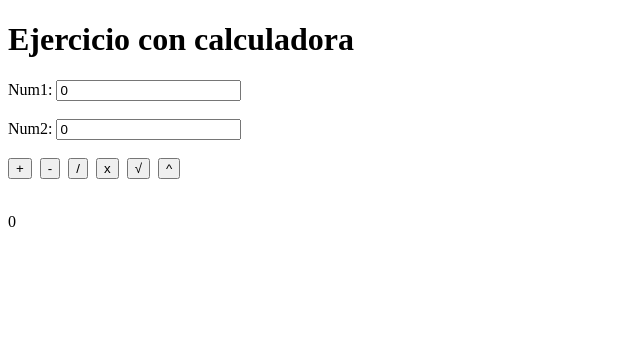
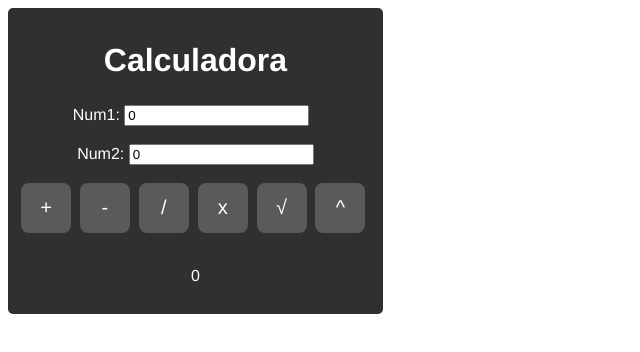
Before and after one commit to juancad/calculator, an Angular app: page / in a window 1280 px wide. Shown: the top 352 px of the page, without its empty margins (0-640 px from the left). Built offline with nearby package versions, Linux system fonts and the light colour scheme.

Commit message:
style modification

```diff
--- a/src/app/app.component.css
+++ b/src/app/app.component.css
@@ -0,0 +1,24 @@
+#calc {
+    background: #303030;
+    color: white;
+    text-align: center;
+    padding: 10px;
+    border-radius: 5px;
+    font-family: Helvetica;
+}
+
+input.calcbtn {
+    background: #5a5a5a;
+    color: white;
+    border-radius: 8px;
+    height: 50px;
+    width: 50px;
+    text-align: center;
+    font-size: 20px;
+    font-family: Helvetica;
+    border: 0px;
+}
+
+input.calcbtn:hover {
+    background: black;
+}
--- a/src/app/app.component.html
+++ b/src/app/app.component.html
@@ -1,16 +1,25 @@
+<table id="calc">
+    <tr>
+        <td>
             <h1>{{title}}</h1>
-
+        </td>
+    </tr>
+    <tr>
+        <td>
             <form>
                 Num1: <input type="number" [(ngModel)]="num1" name="num1"> &nbsp;
                 <br/><br/>
                 Num2: <input type="number" [(ngModel)]="num2" name="num2"><br/><br/>
-<input type="submit" value="+" (click)="sum()">&nbsp;
-<input type="submit" value="-" (click)="sub()">&nbsp;
-<input type="submit" value="/" (click)="div()">&nbsp;
-<input type="submit" value="x" (click)="mul()">&nbsp;
-<input type="submit" value="√" (click)="sqrt()">&nbsp;
-<input type="submit" value="^" (click)="pow()">&nbsp;
+                <input class="calcbtn" type="submit" value="+" (click)="sum()">&nbsp;
+                <input class="calcbtn" type="submit" value="-" (click)="sub()">&nbsp;
+                <input class="calcbtn" type="submit" value="/" (click)="div()">&nbsp;
+                <input class="calcbtn" type="submit" value="x" (click)="mul()">&nbsp;
+                <input class="calcbtn" type="submit" value="√" (click)="sqrt()">&nbsp;
+                <input class="calcbtn" type="submit" value="^" (click)="pow()">&nbsp;
                 <br/>
                 <br/>
                 <p>{{textResult}}{{result}}</p>
             </form>
+        </td>
+    </tr>
+</table>
--- a/src/app/app.component.ts
+++ b/src/app/app.component.ts
@@ -6,7 +6,7 @@ import { Component } from '@angular/core';
   styleUrls: ['./app.component.css']
 })
 export class AppComponent {
-  title = 'Ejercicio con calculadora';
+  title = 'Calculadora';
   num1=0;
   num2=0;
   textResult="";
```
Lines whose indentation alone changed are shown as unchanged.
